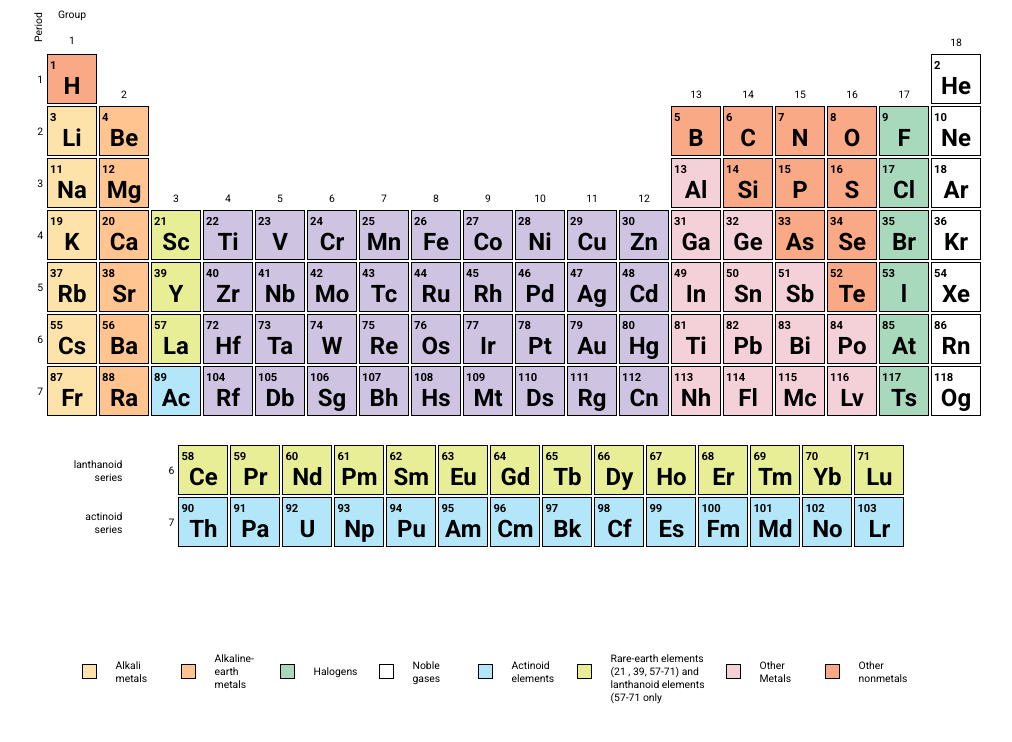
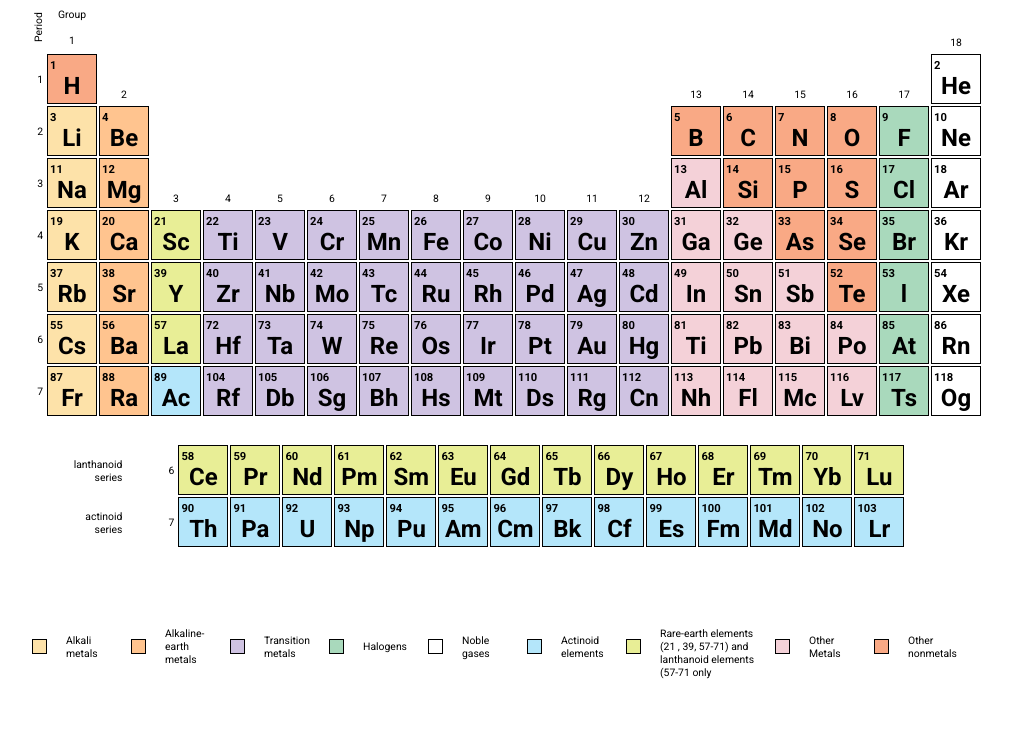
Before and after one commit to WebDevChris1/Periodic-Table, a plain HTML site: page index.html in a window 1280 px wide. Shown: the whole page, without its empty margins (152-1164 px from the left). Drawn offline with Linux system fonts and the light colour scheme.

Commit message:
few changes

```diff
--- a/index.html
+++ b/index.html
@@ -613,6 +613,12 @@
           <p>Alkaline-earth metals</p>
         </td>
         <td class="ledger-box">
+          <div class="ledger-purple"></div>
+        </td>
+        <td class="ledger-text">
+          <p>Transition metals</p>
+        </td>
+        <td class="ledger-box">
           <div class="ledger-green"></div>
         </td>
         <td class="ledger-text">
--- a/style.css
+++ b/style.css
@@ -43,6 +43,8 @@ td {
 .num {
   border: none;
   font-size: 0.65em;
+  /* turn on to see table */
+  /* border: 1px solid black; */
 }
 
 .left-num {
@@ -122,7 +124,7 @@ td {
 .ledger-wrapper {
   display: flex;
   justify-content: center;
-  padding-top: 100px;
+  padding-top: 75px;
 }
 
 .ledger-text {
@@ -193,6 +195,13 @@ td {
   width: 15px;
 }
 
+.ledger-purple {
+  background-color: #cfc3e2;
+  border: 1px solid black;
+  height: 15px;
+  width: 15px;
+}
+
 .extra-txt {
   width: 100px;
   display: flex;
```
